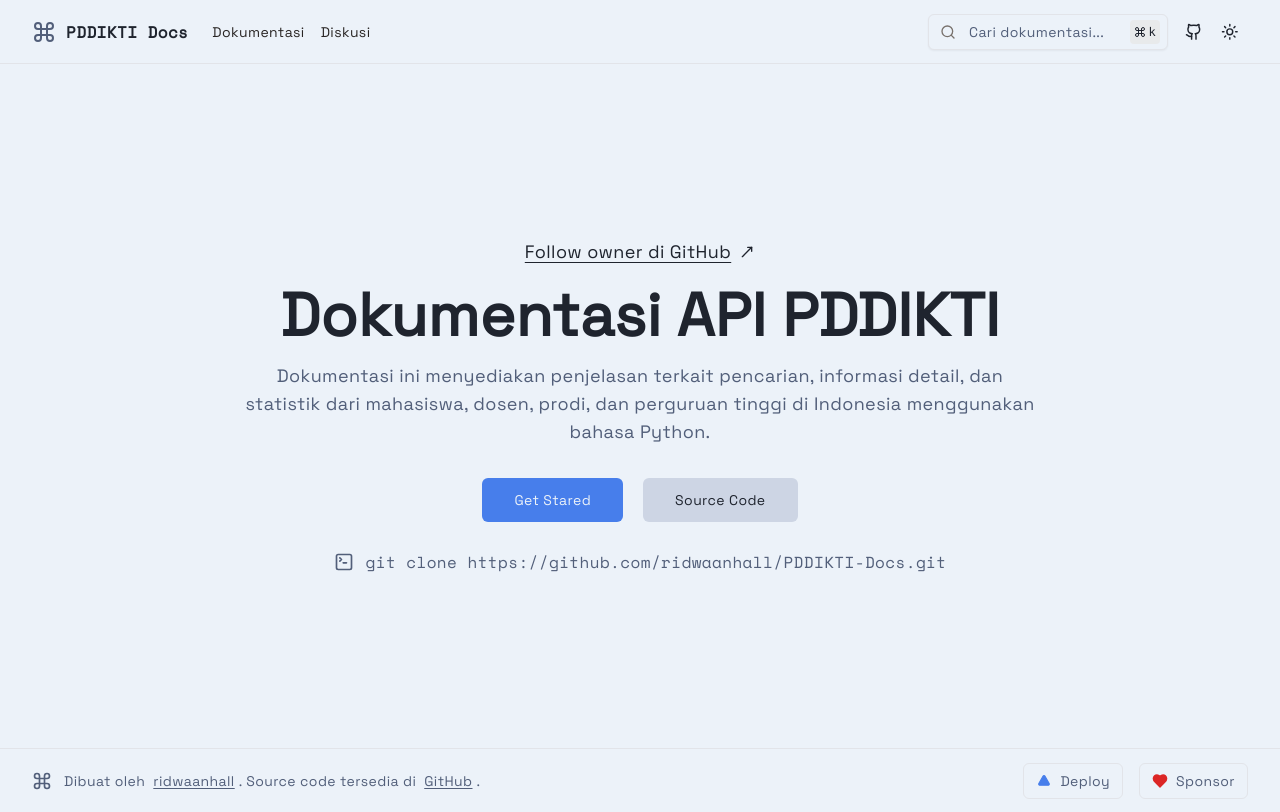
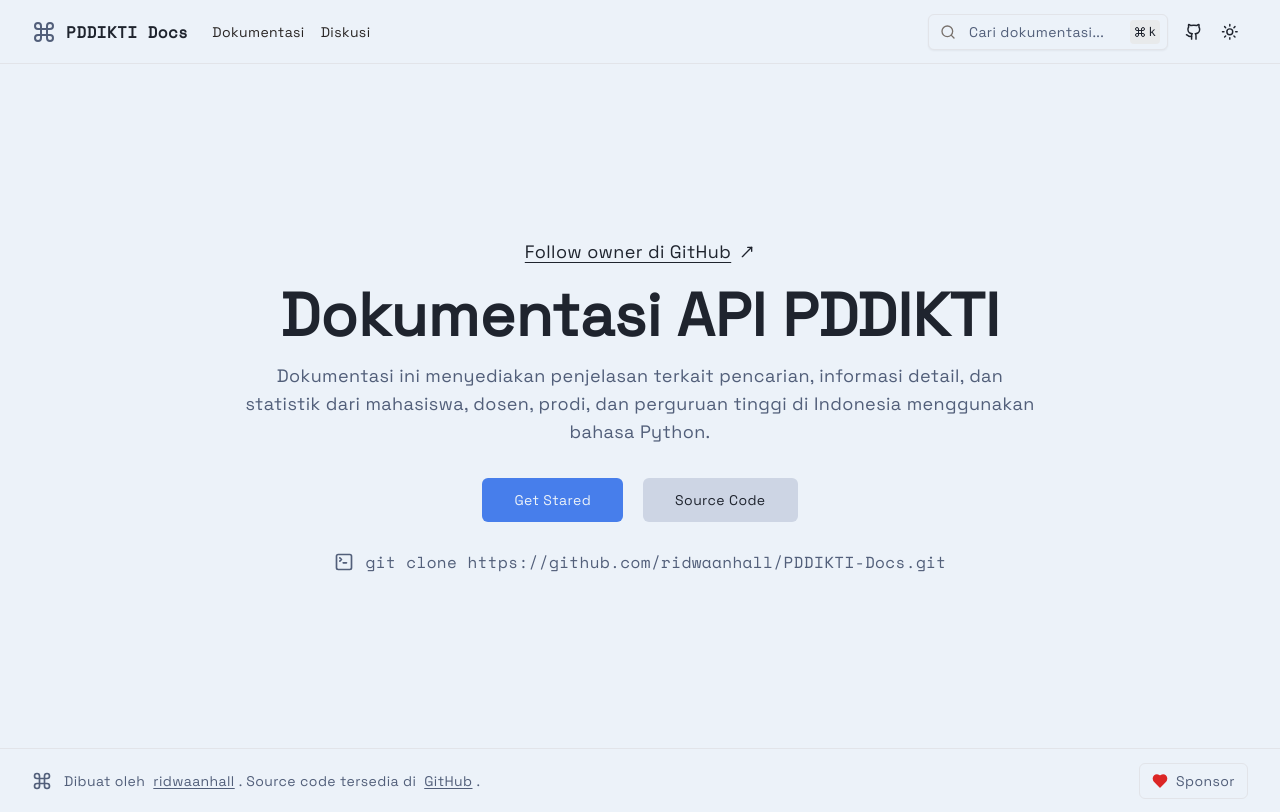
Before and after one commit to ridwaanhall/PDDikti-Docs, a Next.js app: page / in a window 1280 px wide. Built offline with nearby package versions, Linux system fonts and the light colour scheme.

Commit message:
Remove: deploy link from footer component

```diff
--- a/components/footer.tsx
+++ b/components/footer.tsx
@@ -39,13 +39,6 @@
   return (
     <>
       <Link
-        href="https://vercel.com/new/copilot-id/clone?demo-description=Dokumentasi%20ini%20menyediakan%20penjelasan%20tentang%20informasi%20detail%20dan%20statistik%20tentang%20mahasiswa%2C%20dosen%2C%20prodi%2C%20perguruan%20tinggi%20di%20Indonesia.&demo-image=&demo-title=PDDIKTI%20Docs&demo-url=https%3A%2F%2Fpddikti-docs.vercel.app%2F&from=templates&project-name=PDDIKTI%20Docs&repository-name=pddikti-docs&repository-url=https%3A%2F%2Fgithub.com%2Fridwaanhall%2FPDDIKTI-Docs"
-        className={buttonVariants({ variant: "outline", size: "sm" })}
-      >
-        <TriangleIcon className="h-[0.8rem] w-4 mr-2 text-primary fill-current" />
-        Deploy
-      </Link>
-      <Link
         href="https://github.com/sponsors/ridwaanhall"
         className={buttonVariants({ variant: "outline", size: "sm" })}
       >
```
